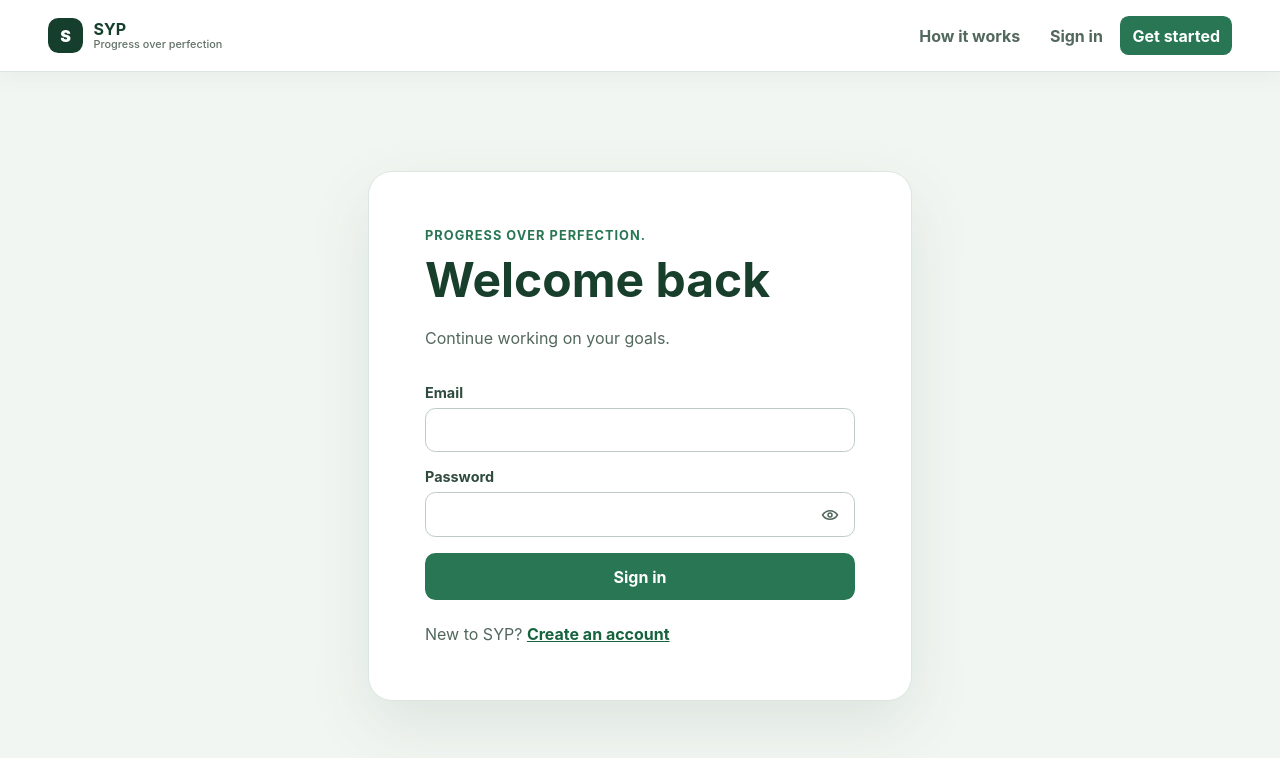
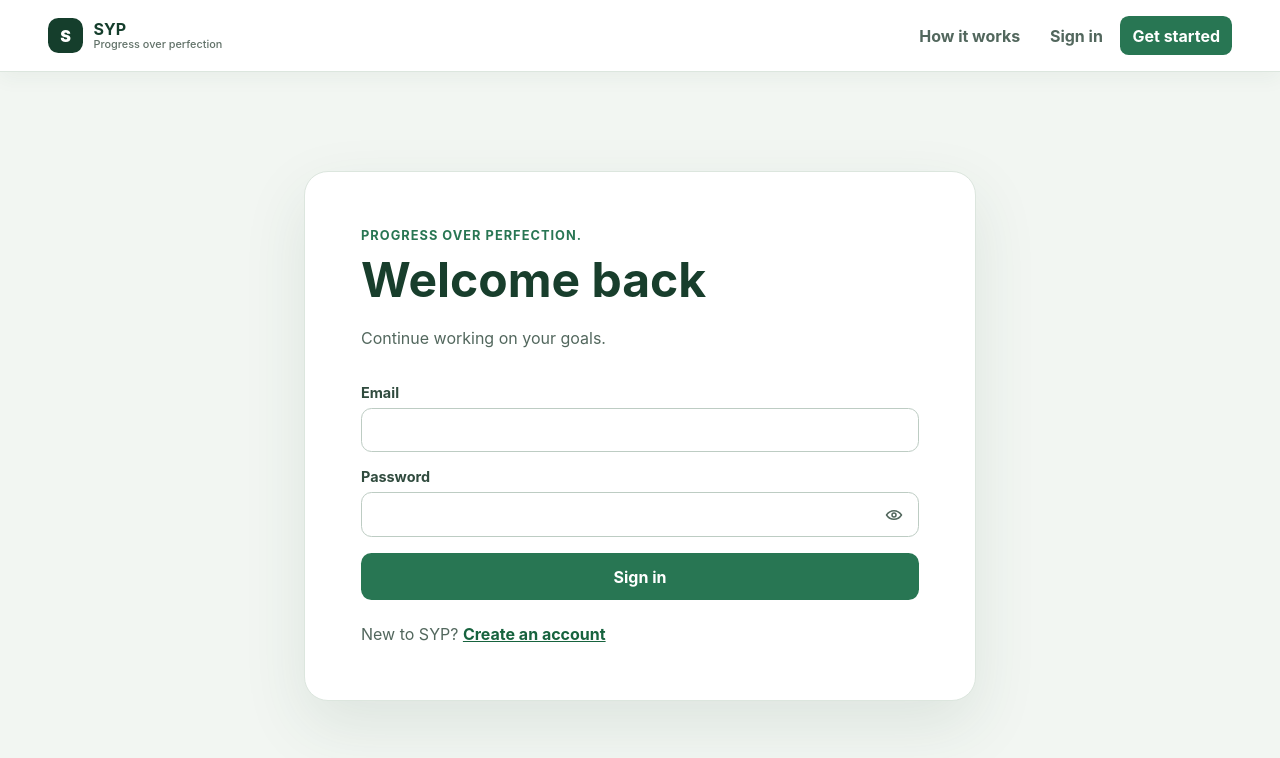
Before and after one commit to malipro-esf/syp-goal-tracking, a React (Vite) app in the folder frontend/: page /login in a window 1280 px wide. Shown: the top 758 px of the page. Built offline with nearby package versions, Linux system fonts and the light colour scheme; no server answers.

Commit message:
fix: widen authentication form layout

```diff
--- a/frontend/src/app/app.css
+++ b/frontend/src/app/app.css
@@ -23,7 +23,7 @@ button, input, textarea, select { font: inherit; }
 .header-account .text-button { color: #17633e; font-weight: 750; }
 .app-header + .workspace-shell, .app-header + .page-shell, .app-header + .admin-shell { min-height: calc(100vh - 4.5rem); }
 .page-shell { display: grid; min-height: 100vh; place-items: center; padding: 2rem; }
-.auth-card { width: min(100%, 34rem); padding: clamp(2rem, 6vw, 3.5rem); border: 1px solid #dce6de; border-radius: 1.5rem; background: #fff; box-shadow: 0 1.5rem 4rem rgb(39 75 57 / 10%); }
+.auth-card { width: min(100%, 42rem); padding: clamp(2rem, 5vw, 3.5rem); border: 1px solid #dce6de; border-radius: 1.5rem; background: #fff; box-shadow: 0 1.5rem 4rem rgb(39 75 57 / 10%); }
 .eyebrow { margin: 0 0 .75rem; color: #287653; font-size: .8rem; font-weight: 700; letter-spacing: .08em; text-transform: uppercase; }
 h1 { margin: 0; color: #183e2c; font-size: clamp(2rem, 5vw, 3rem); line-height: 1.05; }
 .description { margin: 1.25rem 0 2rem; color: #52675d; line-height: 1.65; }
```
